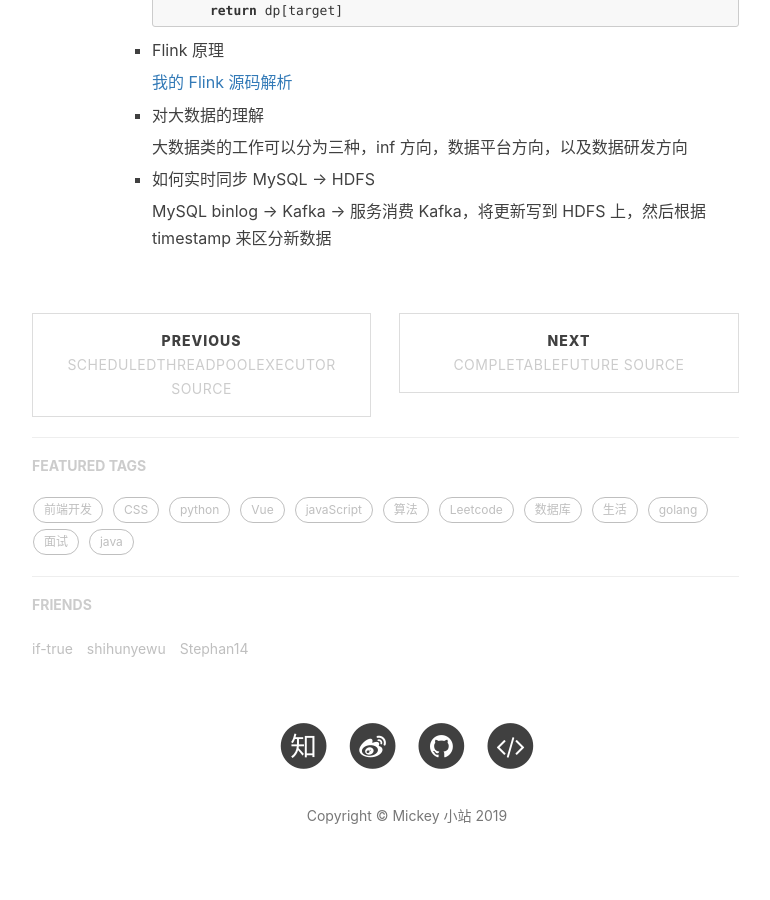
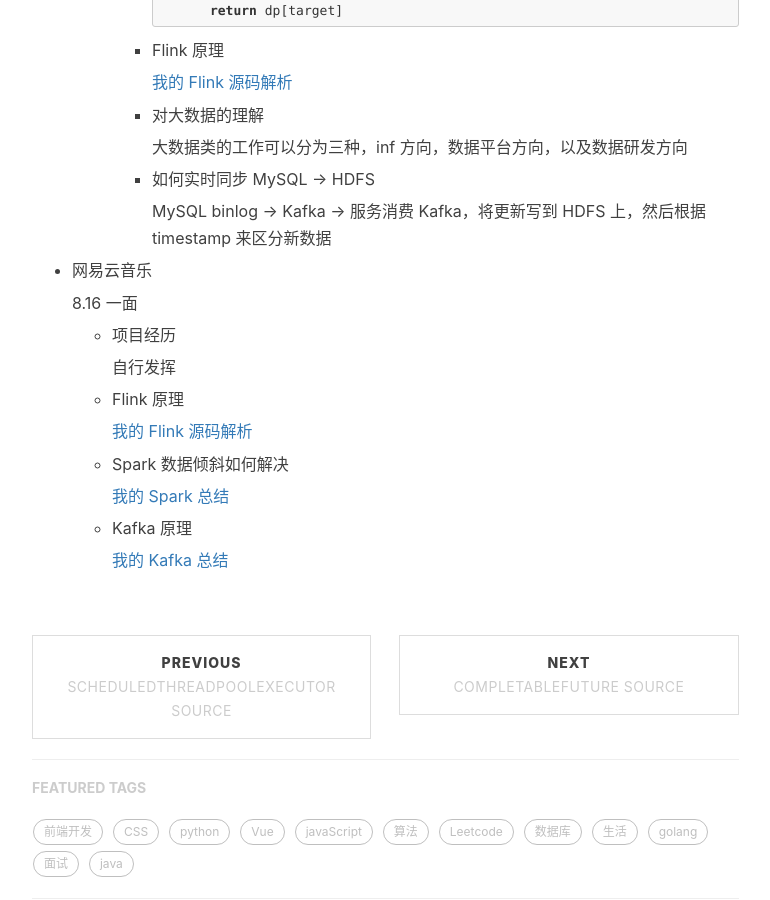
Before and after one commit to mickey0524/mickey0524.github.io, a Jekyll site: the page built from _posts/2019-07-29-autumn-interview.md, in a window 1280 px wide and 900 px high, scrolled down 10314 px. Shown: the whole window, without its empty margins (233-1003 px from the left). Built offline with Jekyll 4.4.1, drawn with Linux system fonts in a browser that asks for light colours; nearby versions of some CDN libraries; comment, search, counter and statistics services are not loaded; some of the changed text lies outside the part shown.

Commit message:
feat(interview): update interview

```diff
--- a/_posts/2019-07-29-autumn-interview.md
+++ b/_posts/2019-07-29-autumn-interview.md
@@ -73,7 +73,7 @@
 
 * 阿里 - 数据研发工程师
 
-    8.6 一面，8.7 二面，8.12 三面，8.14 四面
+    8.6 一面，8.7 二面，8.12 三面，8.14 四面，8.15 HR面
 
     * 一面
 
@@ -607,3 +607,23 @@
         * 如何实时同步 MySQL -> HDFS
 
             MySQL binlog -> Kafka -> 服务消费 Kafka，将更新写到 HDFS 上，然后根据 timestamp 来区分新数据
+
+* 网易云音乐
+
+    8.16 一面
+
+    * 项目经历
+
+        自行发挥
+
+    * Flink 原理
+
+        [我的 Flink 源码解析](https://github.com/mickey0524/flink-streaming-source-analysis)
+
+    * Spark 数据倾斜如何解决
+
+        [我的 Spark 总结](https://github.com/mickey0524/big-data-knowledge#spark)
+
+    * Kafka 原理
+
+        [我的 Kafka 总结](https://github.com/mickey0524/big-data-knowledge#kafka)
```
